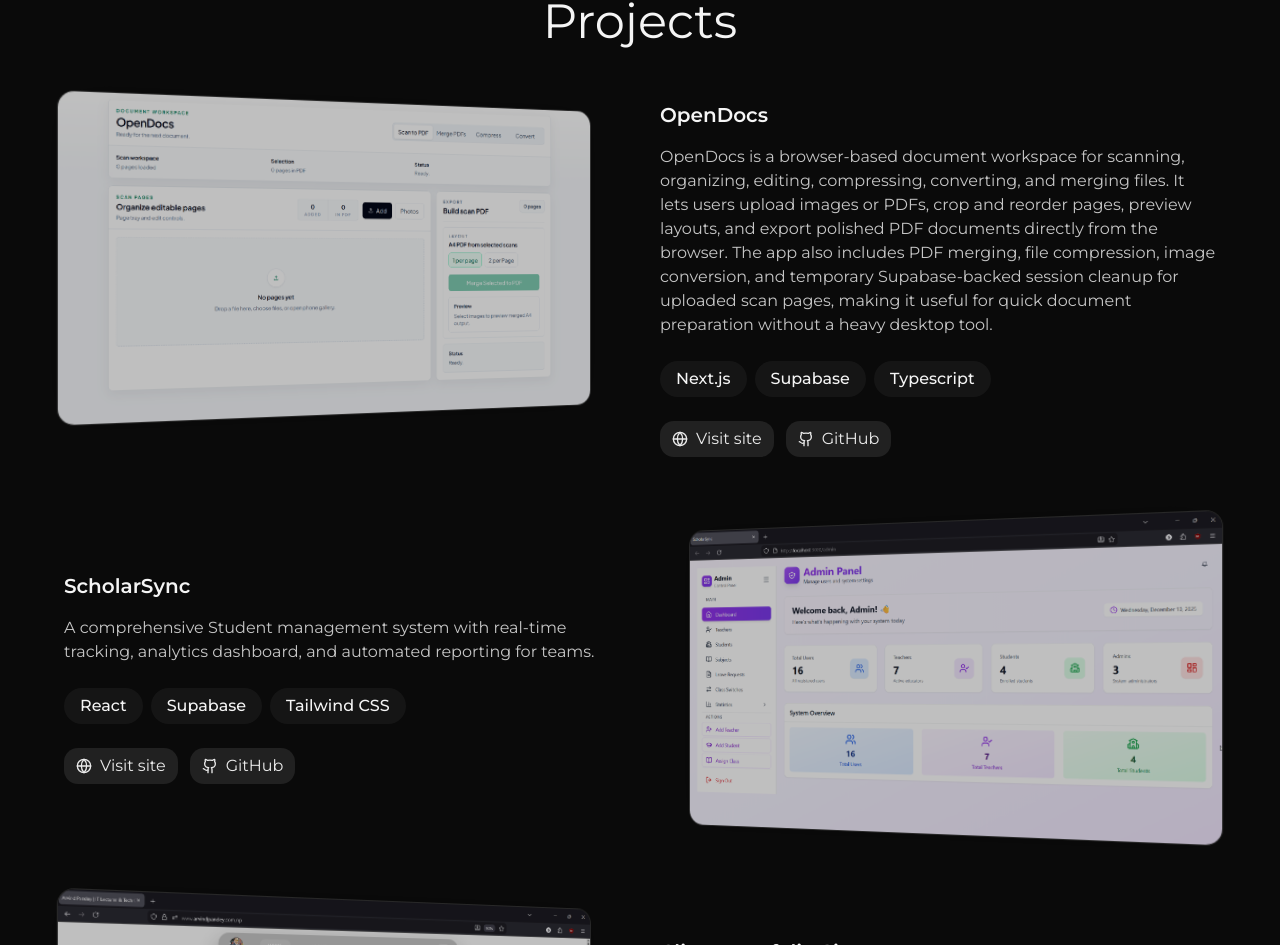
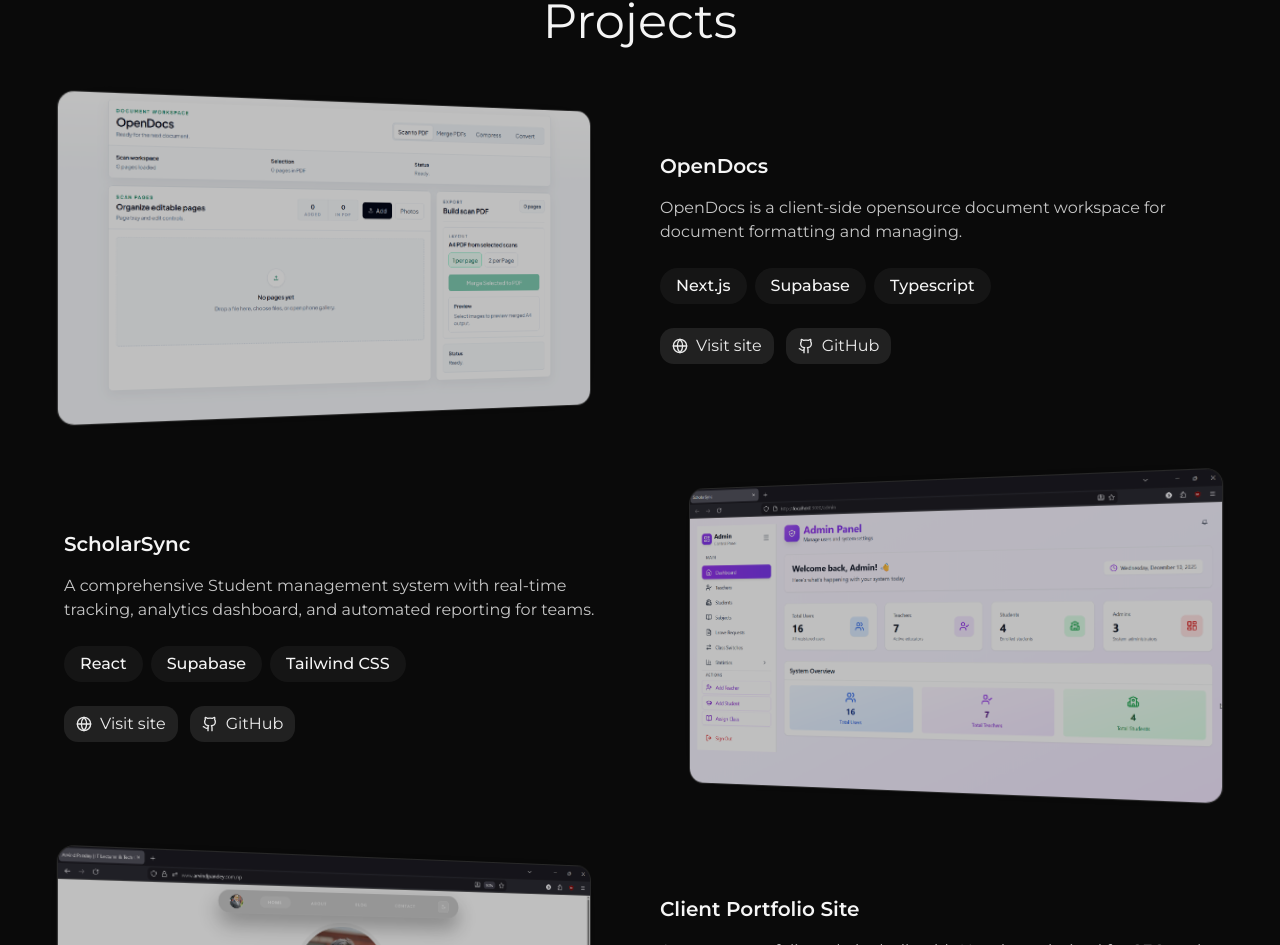
Before and after one commit to Beeplap/My-portfolio, a React (Vite) app: page / in a window 1280 px wide. Shown: the part 1218-2163 px from the top of the page. Built offline with nearby package versions, Linux system fonts and the light colour scheme; the HTML template or start-up script is replaced by a standard one.

Commit message:
chore: add pnpm-workspace.yaml with build configuration options for @swc/core and esbuild

```diff
--- /dev/null
+++ b/pnpm-workspace.yaml
@@ -0,0 +1,3 @@
+allowBuilds:
+  '@swc/core': set this to true or false
+  esbuild: set this to true or false
--- a/src/data/projects.json
+++ b/src/data/projects.json
@@ -2,7 +2,7 @@
   {
     "id": "4785988b-5789-4946-9974-26bdaa4418a3",
     "title": "OpenDocs",
-    "description": "OpenDocs is a browser-based document workspace for scanning, organizing, editing, compressing, converting, and merging files. It lets users upload images or PDFs, crop and reorder pages, preview layouts, and export polished PDF documents directly from the browser. The app also includes PDF merging, file compression, image conversion, and temporary Supabase-backed session cleanup for uploaded scan pages, making it useful for quick document preparation without a heavy desktop tool.",
+    "description": "OpenDocs is a client-side opensource document workspace for document formatting and managing.",
     "tech": [
       "Next.js",
       "Supabase",
--- a/src/pages/Admin.tsx
+++ b/src/pages/Admin.tsx
@@ -107,7 +107,7 @@ const Admin = () => {
         setProjects(freshProjects.map(toFormProject));
         setActiveId(freshProjects[0]?.id ?? "");
       } catch {
-        setStatus("Local save API is available only while running the Vite dev server.");
+        setStatus("Local save API is available only while running the dev server.");
       }
     };
 
```
Also changed, not shown: public/assets/opendocs-1778757792383.png (deleted), 1 other file (tests, documents, lock files or other folders).
